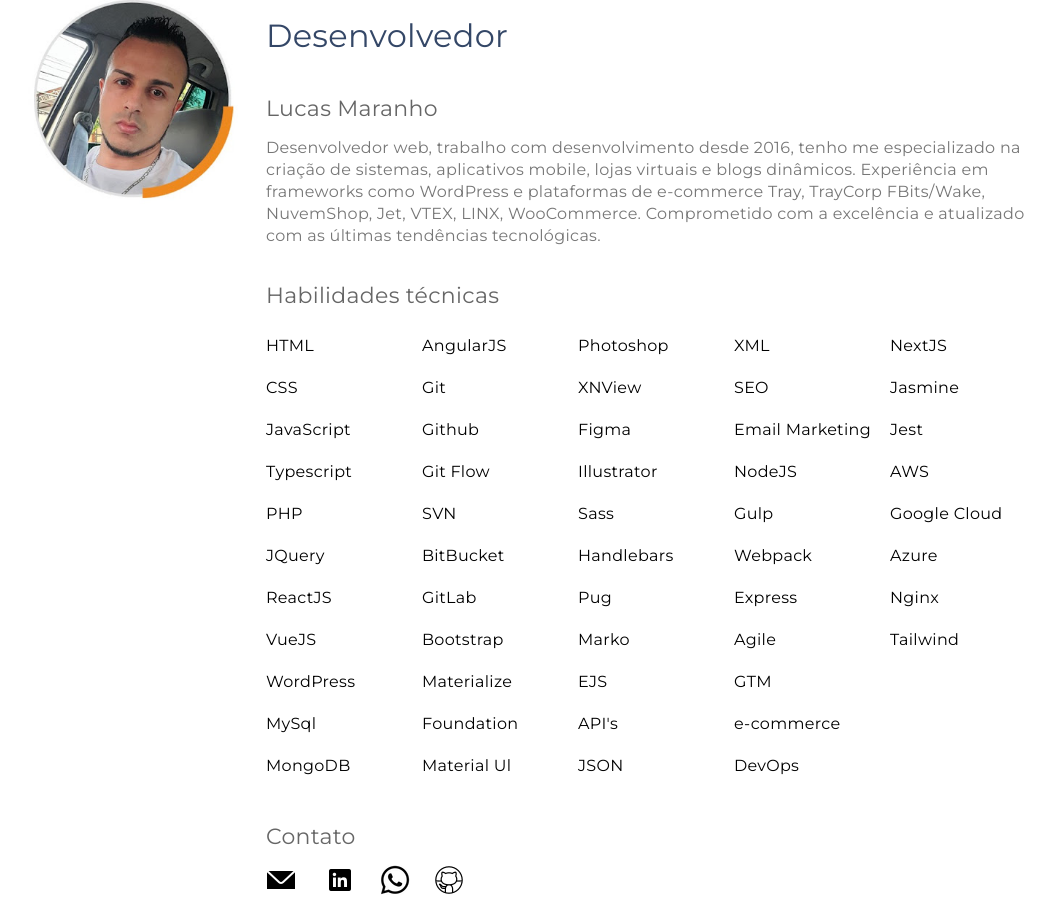
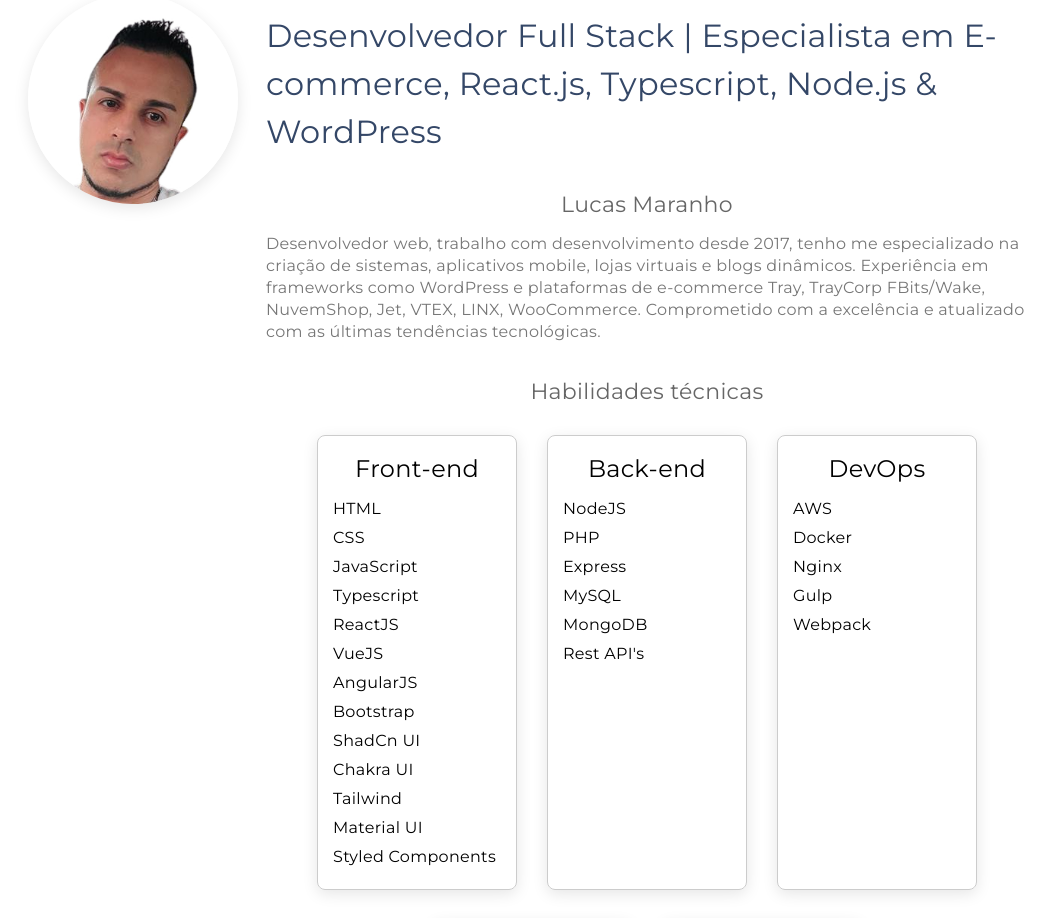
Before and after one commit to Front-LucasRibeiro/portfolio-dev, a React (Vite) app: page /sobre-mim in a window 1280 px wide. Shown: the part 420-1338 px from the top of the page, without its empty margins (112-1167 px from the left). Built offline with nearby package versions, Linux system fonts and the light colour scheme.

Commit message:
feat: melhorando pag sobre mim

```diff
--- a/src/components/Footer/styles.module.scss
+++ b/src/components/Footer/styles.module.scss
@@ -1,5 +1,5 @@
 .footer {
-  background: #110F10;
+  background: #110f10;
   color: #fff;
   padding: 14px;
   text-align: center;
@@ -8,11 +8,11 @@
   justify-content: space-around;
   align-items: center;
 
-  p{
+  p {
     font-size: 0.95rem;
   }
 
-  @media (max-width: 1024px){
+  @media (max-width: 1024px) {
     flex-direction: column;
   }
 }
@@ -20,7 +20,7 @@
 .contato {
   display: flex;
 
-  @media (max-width: 1024px){
+  @media (max-width: 1024px) {
     margin-top: 14px;
   }
 
@@ -30,6 +30,11 @@
 
   li {
     margin-right: 22px;
+    transition: transform 0.3s;
+
+    &:hover {
+      transform: scale(1.07);
+    }
 
     &:last-child {
       margin-right: 0;
@@ -39,7 +44,7 @@
       font-size: 0;
 
       &:before {
-        content: '';
+        content: "";
         display: inline-block;
         width: 30px;
         height: 30px;
--- a/src/components/Header/index.tsx
+++ b/src/components/Header/index.tsx
@@ -25,7 +25,7 @@ const Header = () => {
               data-twe-navbar-nav-ref>
               <li className="mb-4 lg:mb-0 lg:pe-2" data-twe-nav-item-ref>
                 <Link
-                  className={`${navigate.pathname === "/" ? "active" : ""} block text-black/60 transition duration-200 hover:font-bold hover:text-black/80 hover:ease-in-out focus:text-black/80 active:text-black/80 motion-reduce:transition-none dark:text-white/60 dark:hover:text-white/80 dark:focus:text-white/80 dark:active:text-white/80 lg:px-2`}
+                  className={`${navigate.pathname === "/" ? "active" : ""} block text-black/80 transition duration-200 hover:font-bold hover:text-black/80 hover:ease-in-out focus:text-black/80 active:text-black/80 motion-reduce:transition-none dark:text-white/60 dark:hover:text-white/80 dark:focus:text-white/80 dark:active:text-white/80 lg:px-2`}
                   to="/"
                   data-twe-nav-link-ref
                   data-twe-ripple-init
@@ -34,7 +34,7 @@ const Header = () => {
               </li>
               <li className="mb-4 lg:mb-0 lg:pe-2" data-twe-nav-item-ref>
                 <Link
-                  className={`${navigate.pathname === "/sobre-mim" ? "active" : ""} block text-black/60 transition duration-200 hover:font-bold hover:text-black/80 hover:ease-in-out focus:text-black/80 active:text-black/80 motion-reduce:transition-none dark:text-white/60 dark:hover:text-white/80 dark:focus:text-white/80 dark:active:text-white/80 lg:px-2`}
+                  className={`${navigate.pathname === "/sobre-mim" ? "active" : ""} block text-black/80 transition duration-200 hover:font-bold hover:text-black/80 hover:ease-in-out focus:text-black/80 active:text-black/80 motion-reduce:transition-none dark:text-white/80 dark:hover:text-white/80 dark:focus:text-white/80 dark:active:text-white/80 lg:px-2`}
                   to="/sobre-mim"
                   data-twe-nav-link-ref
                   data-twe-ripple-init
--- a/src/pages/SobreMim/index.tsx
+++ b/src/pages/SobreMim/index.tsx
@@ -1,93 +1,119 @@
-import s from './styles.module.scss';
+import s from "./styles.module.scss";
 
-const SobreMim = () => {
+const AboutMe = () => {
   return (
     <section>
       <div className={s.topo}>
         <div className={s.topo__foto}>
-          <img src="/lucas-maranho.jpg" alt="Lucas Lima Ribeiro Maranho" />
+          <img src="/lucas-maranho-276.jpg" alt="Lucas Lima Ribeiro Maranho" />
         </div>
         <div className={s.topo__sobre}>
-          <h1>Desenvolvedor</h1>
+          <h1>Desenvolvedor Full Stack | Especialista em E-commerce, React.js, Typescript, Node.js & WordPress</h1>
 
           <h2>Lucas Maranho</h2>
 
           <p>
-            Desenvolvedor web, trabalho com desenvolvimento desde 2016, tenho me especializado na criação de sistemas, aplicativos mobile, lojas virtuais e blogs dinâmicos. Experiência em frameworks como WordPress e plataformas de e-commerce Tray, TrayCorp FBits/Wake, NuvemShop, Jet, VTEX, LINX, WooCommerce. Comprometido com a excelência e atualizado com as últimas tendências tecnológicas.
+            Desenvolvedor web, trabalho com desenvolvimento desde 2017, tenho me
+            especializado na criação de sistemas, aplicativos mobile, lojas
+            virtuais e blogs dinâmicos. Experiência em frameworks como WordPress
+            e plataformas de e-commerce Tray, TrayCorp FBits/Wake, NuvemShop,
+            Jet, VTEX, LINX, WooCommerce. Comprometido com a excelência e
+            atualizado com as últimas tendências tecnológicas.
           </p>
 
           <h2>Habilidades técnicas</h2>
 
-          <ul className={s.listaSkills}>
+          <div className={s.skillsContainer}>
+            <div className={s.skillsCategory}>
+              <h3>Front-end</h3>
+              <ul>
                 <li>HTML</li>
                 <li>CSS</li>
                 <li>JavaScript</li>
                 <li>Typescript</li>
-            <li>PHP</li>
-            <li>JQuery</li>
                 <li>ReactJS</li>
                 <li>VueJS</li>
-            <li>WordPress</li>
-            <li>MySql</li>
+                <li>AngularJS</li>
+                <li>Bootstrap</li>
+                <li>ShadCn UI</li>
+                <li>Chakra UI</li>
+                <li>Tailwind</li>
+                <li>Material UI</li>
+                <li>Styled Components</li>
+              </ul>
+            </div>
+            <div className={s.skillsCategory}>
+              <h3>Back-end</h3>
+              <ul>
+                <li>NodeJS</li>
+                <li>PHP</li>
+                <li>Express</li>
+                <li>MySQL</li>
                 <li>MongoDB</li>
-            <li>AngularJS</li>
-            <li>Git</li>
-            <li>Github</li>
-            <li>Git Flow</li>
-            <li>SVN</li>
-            <li>BitBucket</li>
-            <li>GitLab</li>
-            <li>Bootstrap</li>
-            <li>Materialize</li>
-            <li>Foundation</li>
-            <li>Material Ul</li>
-            <li>Photoshop</li>
-            <li>XNView</li>
-            <li>Figma</li>
-            <li>Illustrator</li>
-            <li>Sass</li>
-            <li>Handlebars</li>
-            <li>Pug</li>
-            <li>Marko</li>
-            <li>EJS</li>
-            <li>API's</li>
-            <li>JSON</li>
-            <li>XML</li>
-            <li>SEO</li>
-            <li>Email Marketing</li>
-            <li>NodeJS</li>
+                <li>Rest API's</li>
+              </ul>
+            </div>
+            <div className={s.skillsCategory}>
+              <h3>DevOps</h3>
+              <ul>
+                <li>AWS</li>
+                <li>Docker</li>
+                <li>Nginx</li>
                 <li>Gulp</li>
                 <li>Webpack</li>
-            <li>Express</li>
-            <li>Agile</li>
-            <li>GTM</li>
-            <li>e-commerce</li>
-            <li>DevOps</li>
-            <li>NextJS</li>
+              </ul>
+            </div>
+            <div className={s.skillsCategory}>
+              <h3>Design</h3>
+              <ul>
+                <li>Figma</li>
+                <li>Photoshop</li>
+                <li>Illustrator</li>
+              </ul>
+            </div>
+            <div className={s.skillsCategory}>
+              <h3>Testes e Qualidade</h3>
+              <ul>
+                <li>Jest</li>
                 <li>Jasmine</li>
-            <li>Jest</li>
-            <li>AWS</li>
-            <li>Google Cloud</li>
-            <li>Azure</li>
-            <li>Nginx</li>
-            <li>Tailwind</li>
               </ul>
-
+            </div>
+          </div>
 
           <h2>Contato</h2>
 
           <ul className={s.contato}>
             <li className={s.contato__email}>
-              <a href="mailto:lksribeiro2014@gmail.com" target='_blank'>lksribeiro2014@gmail.com</a>
+              <a href="mailto:lksribeiro2014@gmail.com" target="_blank">
+                lksribeiro2014@gmail.com
+              </a>
             </li>
-            <li className={s.contato__linkedin}><a href="https://www.linkedin.com/in/devlucasribeiro/" target='_blank'>LinkedIn</a></li>
-            <li className={s.contato__whatsapp}><a href="https://api.whatsapp.com/send?phone=5511964914546" target='_blank'>WhatsApp</a></li>
-            <li className={s.contato__github}><a href="https://github.com/Front-LucasRibeiro" target='_blank'>GitHub</a></li>
+            <li className={s.contato__linkedin}>
+              <a
+                href="https://www.linkedin.com/in/devlucasribeiro/"
+                target="_blank"
+              >
+                LinkedIn
+              </a>
+            </li>
+            <li className={s.contato__whatsapp}>
+              <a
+                href="https://api.whatsapp.com/send?phone=5511964914546"
+                target="_blank"
+              >
+                WhatsApp
+              </a>
+            </li>
+            <li className={s.contato__github}>
+              <a href="https://github.com/Front-LucasRibeiro" target="_blank">
+                GitHub
+              </a>
+            </li>
           </ul>
         </div>
       </div>
     </section>
-  )
-}
+  );
+};
 
-export default SobreMim;
+export default AboutMe;
--- a/src/pages/SobreMim/styles.module.scss
+++ b/src/pages/SobreMim/styles.module.scss
@@ -6,11 +6,11 @@ $main-color: #111;
   margin: 22px 0 42px;
   gap: 18px;
 
-  @media (max-width:767px) {
+  @media (max-width: 767px) {
     column-count: 3;
   }
 
-  @media (max-width:460px) {
+  @media (max-width: 460px) {
     column-count: 2;
   }
 }
@@ -23,7 +23,7 @@ $main-color: #111;
   box-sizing: border-box;
   min-height: 68vh;
 
-  @media (max-width:1024px) {
+  @media (max-width: 1024px) {
     flex-direction: column;
     text-align: center;
     align-items: center;
@@ -37,7 +37,7 @@ $main-color: #111;
       line-height: 22px;
     }
 
-    @media (max-width:767px) {
+    @media (max-width: 767px) {
       margin-left: 0;
     }
 
@@ -51,13 +51,14 @@ $main-color: #111;
       color: #666;
       font-size: 22px;
       margin-bottom: 12px;
+      text-align: center;
     }
 
     p {
       color: $cor-text;
       margin-bottom: 32px;
 
-      @media (max-width:767px) {
+      @media (max-width: 767px) {
         font-size: 15px;
       }
     }
@@ -65,7 +66,7 @@ $main-color: #111;
     li {
       margin-bottom: 18px;
 
-      @media (max-width:767px) {
+      @media (max-width: 767px) {
         display: flex;
         flex-direction: column;
       }
@@ -77,7 +78,7 @@ $main-color: #111;
       a {
         color: $main-color;
 
-        @media (max-width:767px) {
+        @media (max-width: 767px) {
           overflow-wrap: break-word;
           font-size: 13px;
         }
@@ -94,13 +95,20 @@ $main-color: #111;
     img {
       min-width: 210px;
       height: 210px;
+      border-radius: 100%;
+      box-shadow: 0 4px 15px rgba(0, 0, 0, 0.1);
+      transition: transform 0.3s;
+
+      &:hover {
+        transform: scale(1.05);
+      }
     }
   }
 }
 
-
 .contato {
   display: flex;
+  justify-content: center;
 
   @media (max-width: 1024px) {
     justify-content: center;
@@ -112,6 +120,11 @@ $main-color: #111;
 
   li {
     margin-right: 22px;
+    transition: transform 0.3s;
+
+    &:hover {
+      transform: scale(1.05);
+    }
 
     &:last-child {
       margin-right: 0;
@@ -121,7 +134,7 @@ $main-color: #111;
       font-size: 0;
 
       &:before {
-        content: '';
+        content: "";
         display: inline-block;
         width: 30px;
         height: 30px;
@@ -161,3 +174,40 @@ $main-color: #111;
     }
   }
 }
+
+.skillsContainer {
+  display: flex;
+  flex-wrap: wrap;
+  justify-content: center;
+  margin: 0px 0 32px;
+
+  .skillsCategory {
+    margin: 15px;
+    padding: 15px;
+    border: 1px solid #ccc;
+    border-radius: 8px;
+    width: 200px;
+    box-shadow: 0 4px 15px rgba(0, 0, 0, 0.1);
+    transition: transform 0.3s;
+
+    &:hover {
+      transform: scale(1.05);
+    }
+
+    h3 {
+      font-size: 1.5rem;
+      margin-bottom: 10px;
+      text-align: center;
+    }
+
+    ul {
+      list-style-type: none;
+      padding: 0;
+
+      li {
+        font-size: 1rem;
+        margin: 5px 0;
+      }
+    }
+  }
+}
```
Also changed, not shown: public/lucas-maranho-276.jpg (added), 1 other file (tests, documents, lock files or other folders). Lines whose indentation alone changed are shown as unchanged.
